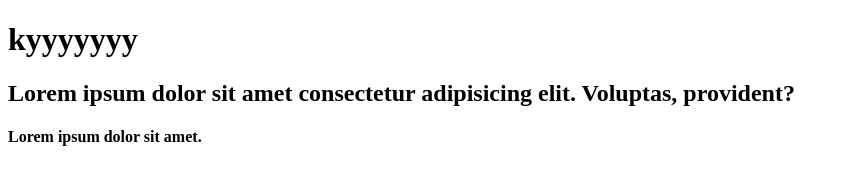
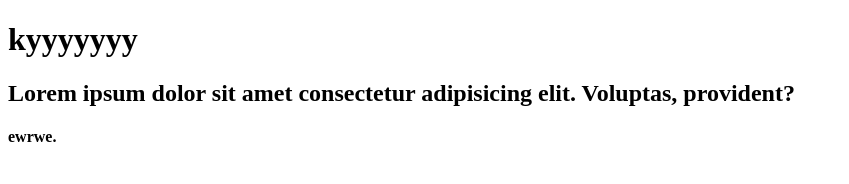
Before and after one commit to ExperementalStas/https---github.com-ExperementalStas-2-nd-course-hw., a plain HTML site: page index.html in a window 1280 px wide. Shown: the whole page, without its empty margins (0-849 px from the left). Drawn offline with Linux system fonts and the light colour scheme.

Commit message:
added title

```diff
--- a/index.html
+++ b/index.html
@@ -3,11 +3,11 @@
 <head>
     <meta charset="UTF-8">
     <meta name="viewport" content="width=device-width, initial-scale=1.0">
-    <title>helllo</title>
+    <title>3423242</title>
 </head>
 <body>
     <h1>kyyyyyyy</h1>
     <h2>Lorem ipsum dolor sit amet consectetur adipisicing elit. Voluptas, provident?</h2>
-    <h4>Lorem ipsum dolor sit amet.</h4>
+    <h4>ewrwe.</h4>
 </body>
 </html>
```
